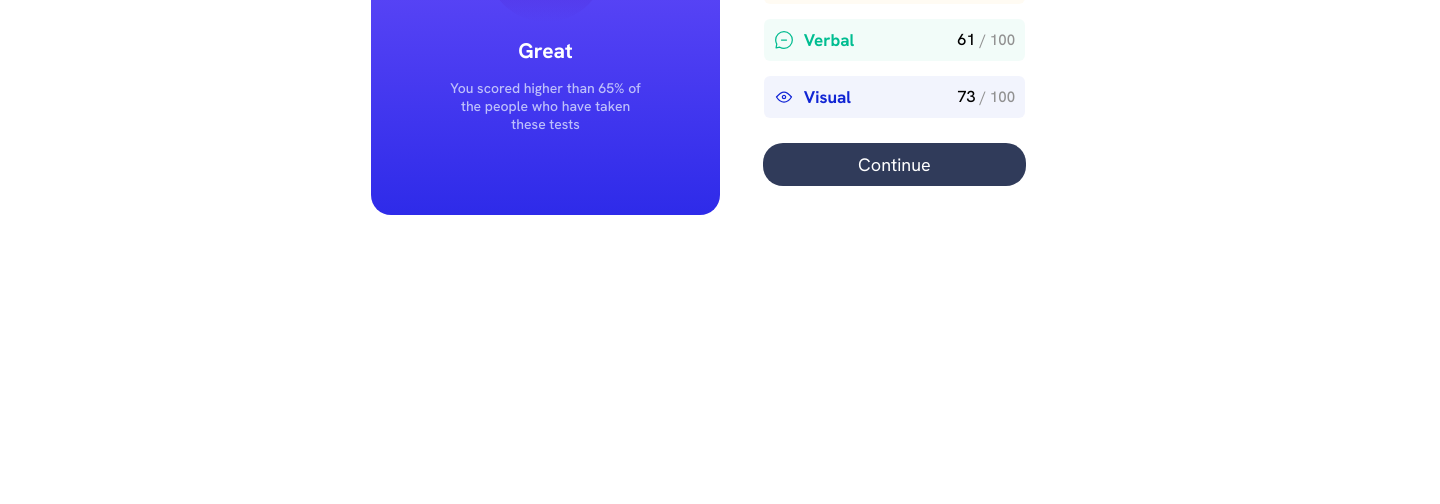
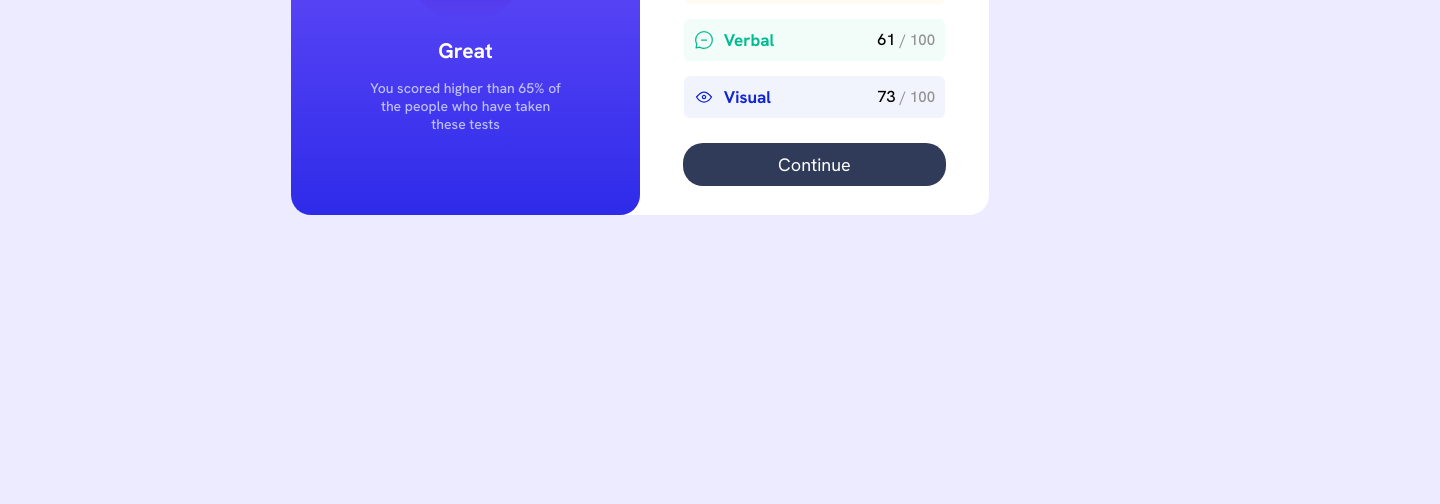
Before and after one commit to ahmedmorad275/Result-Summary, a plain HTML site: page index.html in a window 1280 px wide. Shown: the part 296-800 px from the top of the page, 1440 px wide, since content can reach past the window. Drawn offline with Linux system fonts and the light colour scheme.

Commit message:
Modified CSS

```diff
--- a/style.css
+++ b/style.css
@@ -9,20 +9,24 @@
 body {
     font-family: 'Hanken Grotesk', sans-serif;
     font-size: 18px;
+    background-color: hsla(241, 100%, 89%, 0.34);
 }
 
 .parent {
-    width: 1440px;
-    margin: auto;
+    max-width: 1440px;
+    width: 100%;
+    margin: 3rem auto;
     display: flex;
     justify-content: center;
     align-items: center;
 }
 
 .container {
+    background-color: white;
     display: flex;
     margin: 4rem;
-    padding: 3rem;
+    border-radius: 20px;
+    /* padding: 3rem; */
 }
 
 .result {
```
